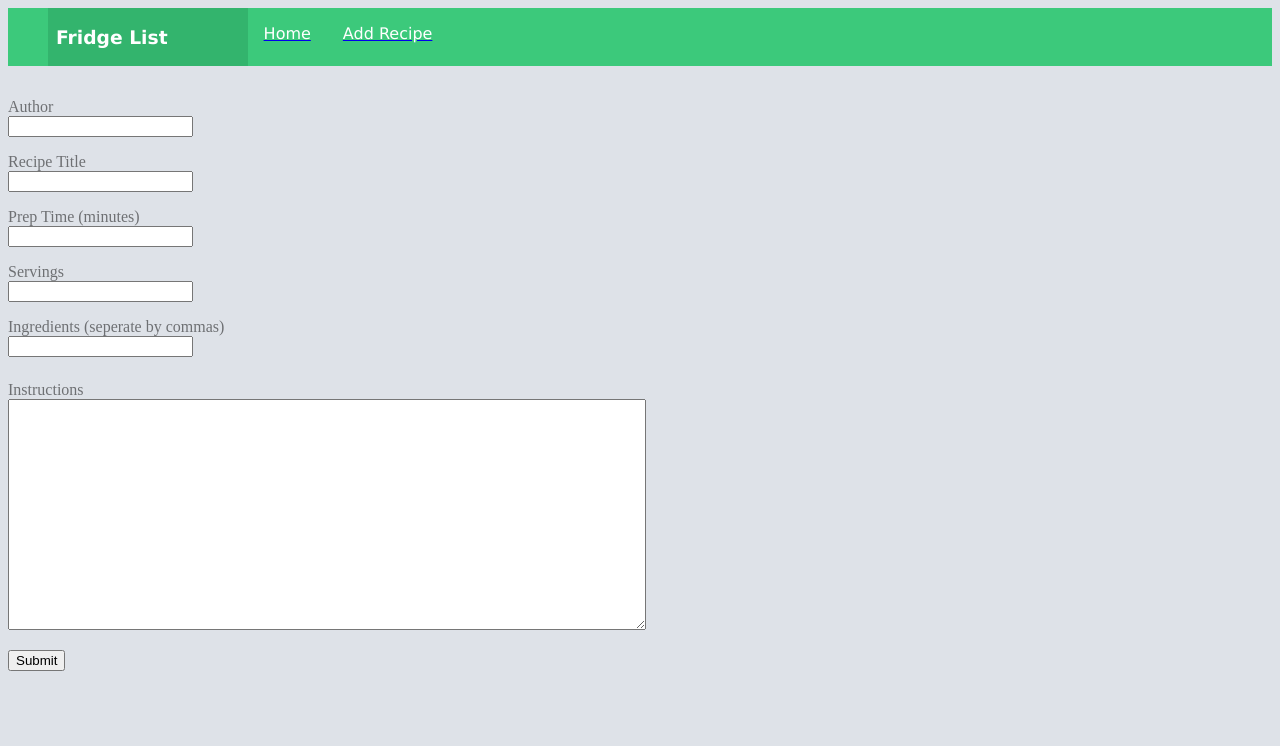
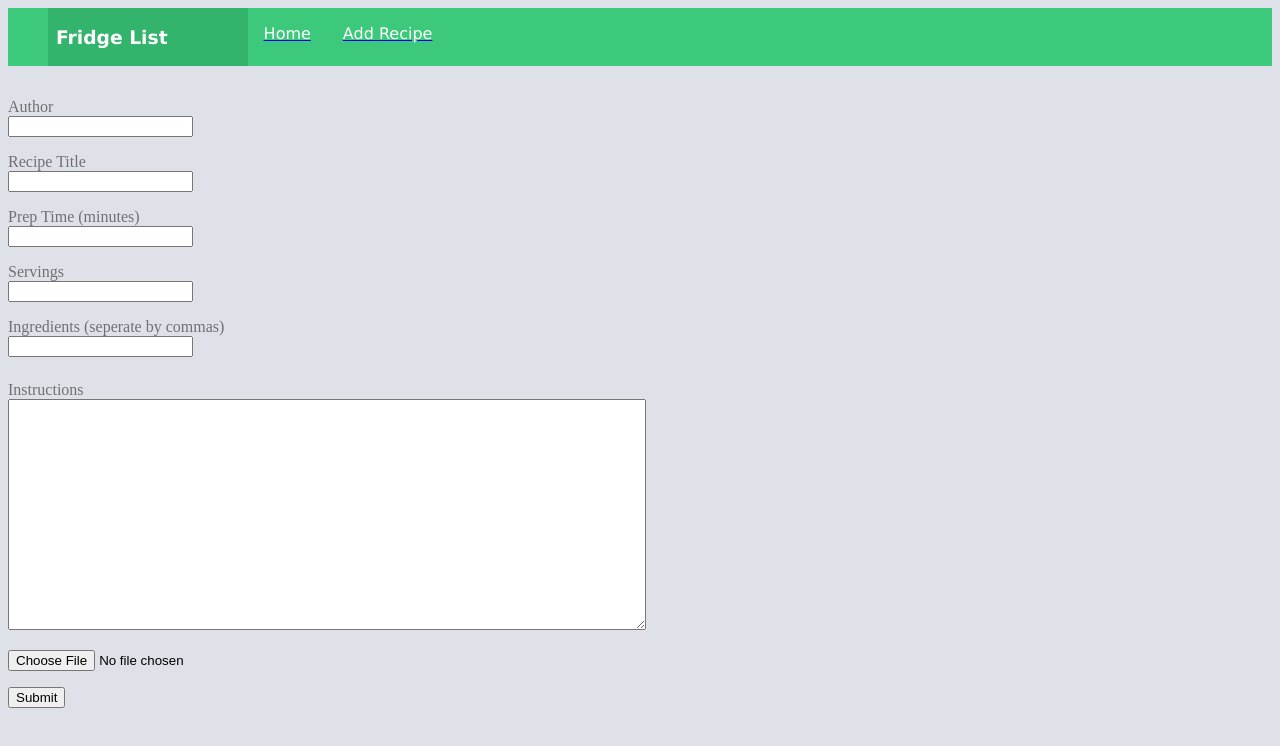
Before and after one commit to Ivani451/FridgeList, a React (Create React App) app in the folder client/: page /recipe/new in a window 1280 px wide. Shown: the top 746 px of the page. Built offline with nearby package versions, Linux system fonts and the light colour scheme.

Commit message:
added file uploader to upload recipe pictures

```diff
--- a/client/src/App.scss
+++ b/client/src/App.scss
@@ -92,15 +92,19 @@ form {
     min-height: 40%;
     max-height: 100%;
     margin: 1.5em 0 1em 0;
+
+    textarea {
+      width: 50%;
+    }
   }
 
   #recipeField {
     min-height: 40%;
     max-height: 100%;
-    margin: 0.5em 0 1em 0;
+    margin: 0 0 1em 0;
+  }
+
+  #upload-button {
+    margin: 0 0 1em 0;
   }
 }
-
-textarea {
-  width: 50%;
-}
--- a/client/src/containers/RecipeForm.js
+++ b/client/src/containers/RecipeForm.js
@@ -2,6 +2,7 @@ import React, { Component } from "react";
 import { reduxForm, Field } from "redux-form";
 import RecipeField from "./RecipeField";
 import InstructionsField from "./InstructionsField";
+import Upload from "./Upload";
 
 // Array of objects, each with properties corresponding to a specific
 // field. Just "DRY'ing" the code for less bloat.
@@ -34,6 +35,7 @@ class RecipeForm extends Component {
       <div>
         <form onSubmit={this.props.handleSubmit(values => console.log(values))}>
           {this.renderFields()}
+          <Upload />
           <button type="submit" id="formSubmit">
             Submit
           </button>
--- /dev/null
+++ b/client/src/containers/Upload.js
@@ -0,0 +1,17 @@
+import React, { Component } from "react";
+
+class Upload extends Component {
+  fileSelectedHandler = event => {
+    console.log(event.target);
+  };
+
+  render() {
+    return (
+      <div id="upload-button">
+        <input type="file" onChange={this.fileSelectedHandler} />
+      </div>
+    );
+  }
+}
+
+export default Upload;
```
Also changed, not shown: 1 other file (tests, documents, lock files or other folders).
